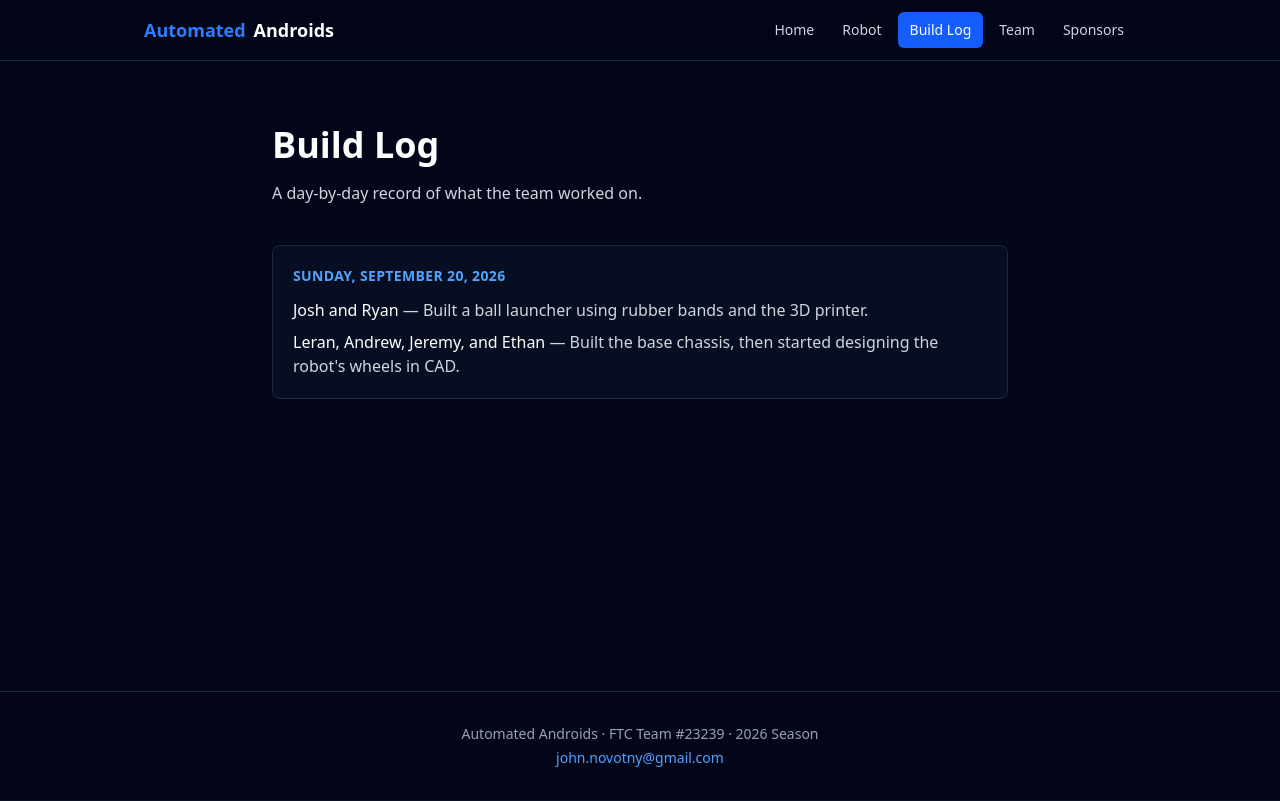
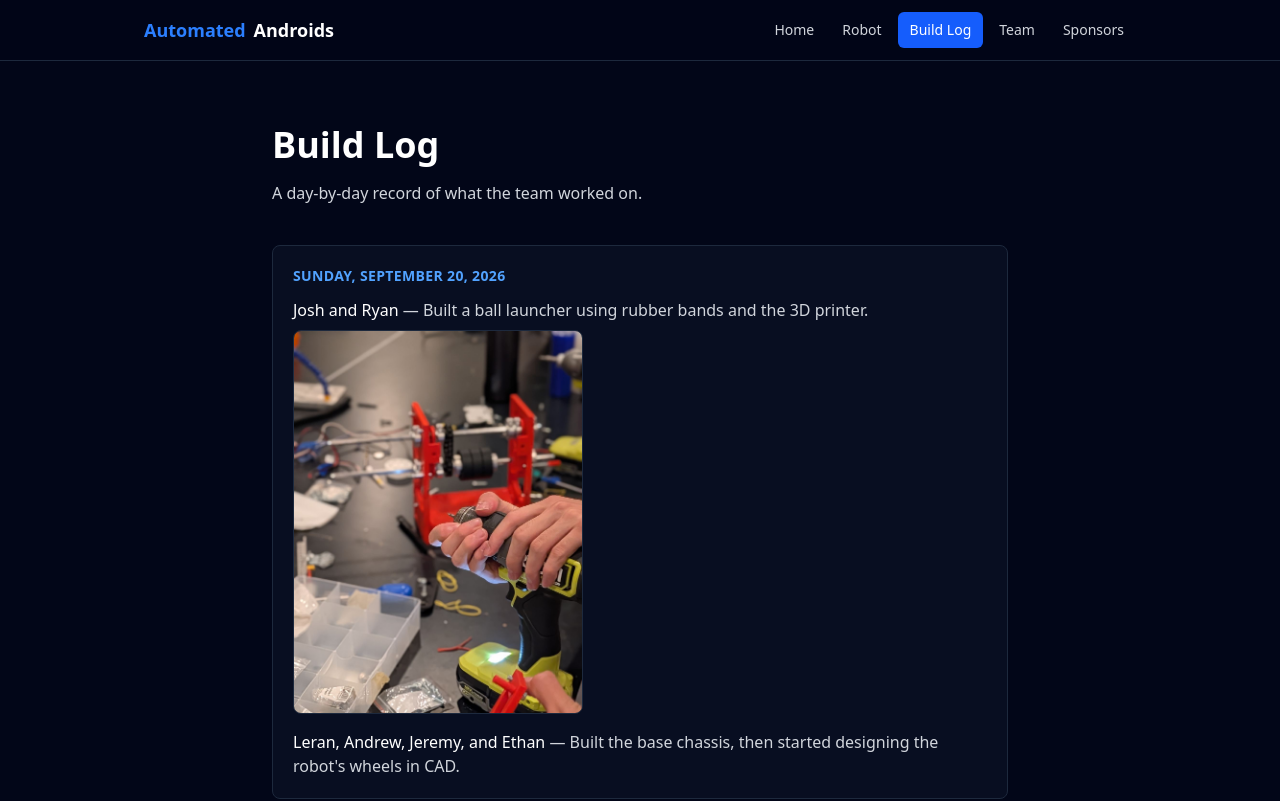
Before and after one commit to AutomatedAndroids/ftc_website_26_27, a React (Vite) app: page /log in a window 1280 px wide. Shown: the top 801 px of the page. Built offline with nearby package versions, Linux system fonts and the light colour scheme.

Commit message:
Add photo support to Build Log entries and attach today's launcher photo
Co-Authored-By: Claude Sonnet 5 <noreply@anthropic.com>
Claude-Session: https://claude.ai/code/session_01JYgmwo7VgZ67FWKSJhLwdL

```diff
--- a/src/data/buildLog.js
+++ b/src/data/buildLog.js
@@ -1,5 +1,6 @@
 // Add a new entry at the TOP of this array each time you want to log a day's work.
-// date: 'YYYY-MM-DD', items: [{ who: 'Names', what: 'What they did.' }, ...]
+// date: 'YYYY-MM-DD', items: [{ who: 'Names', what: 'What they did.', photo: '/log/filename.jpg' }, ...]
+// Photos go in public/log/ — photo is optional per item.
 export const buildLog = [
   {
     date: '2026-09-20',
@@ -7,6 +8,7 @@ export const buildLog = [
       {
         who: 'Josh and Ryan',
         what: 'Built a ball launcher using rubber bands and the 3D printer.',
+        photo: '/log/2026-09-20-launcher.jpg',
       },
       {
         who: 'Leran, Andrew, Jeremy, and Ethan',
--- a/src/pages/BuildLog.jsx
+++ b/src/pages/BuildLog.jsx
@@ -27,10 +27,17 @@ export default function BuildLog() {
             <p className="text-sm font-semibold uppercase tracking-wide text-blue-400">
               {formatDate(entry.date)}
             </p>
-            <ul className="mt-3 space-y-2">
+            <ul className="mt-3 space-y-4">
               {entry.items.map((item, i) => (
                 <li key={i} className="text-gray-300">
                   <span className="font-medium text-white">{item.who}</span> &mdash; {item.what}
+                  {item.photo && (
+                    <img
+                      src={item.photo}
+                      alt={item.what}
+                      className="mt-2 max-h-96 rounded-lg border border-slate-800 object-cover"
+                    />
+                  )}
                 </li>
               ))}
             </ul>
```
Also changed, not shown: public/log/2026-09-20-launcher.jpg (added).
